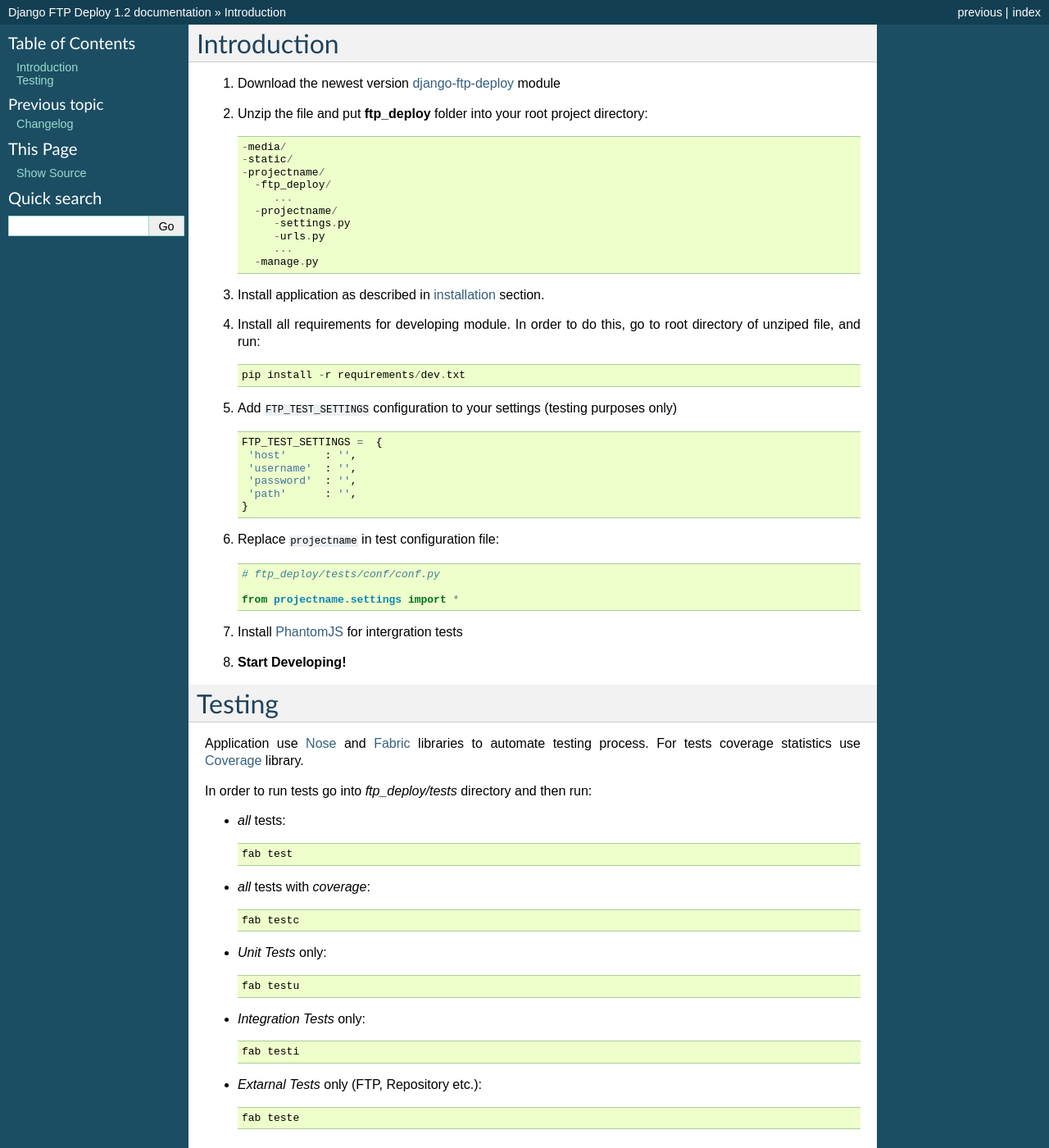
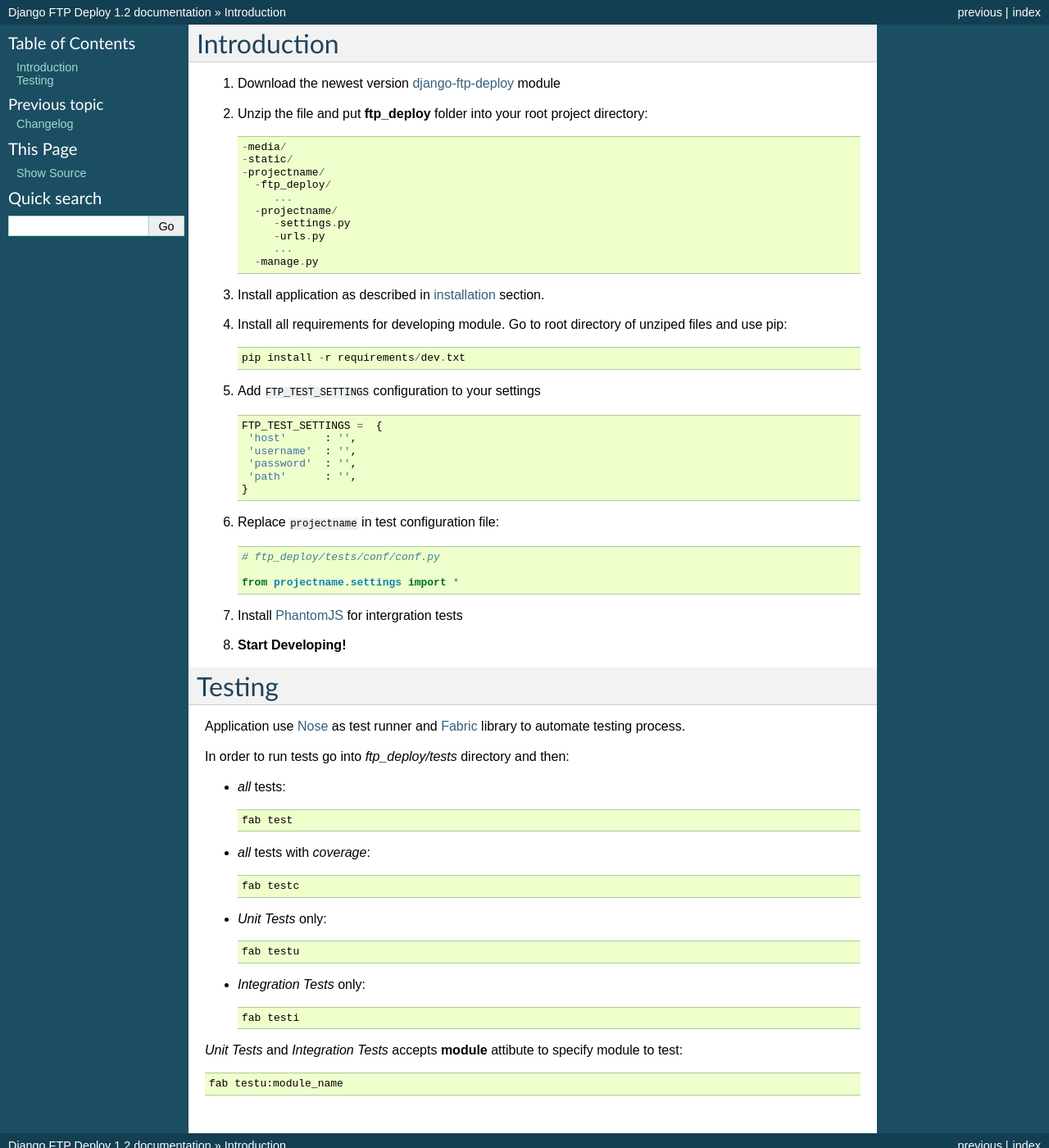
Before and after one commit to eabg/django-ftp-deploy, a Sphinx documentation site: the page built from docs/getinvolved.rst, in a window 1280 px wide and 1400 px high. Shown: the whole window at 82% size. Built offline with Sphinx 7.4.7, drawn with Linux system fonts in a browser that asks for light colours.

```diff
--- a/docs/getinvolved.rst
+++ b/docs/getinvolved.rst
@@ -19,11 +19,11 @@ Introduction
 
 
 3. Install application as described in :ref:`installation <installation>` section.
-4. Install all requirements for developing module. In order to do this, go to root directory of unziped file, and run::
+4. Install all requirements for developing module. Go to root directory of unziped files and use pip::
 
      pip install -r requirements/dev.txt
 
-5. Add ``FTP_TEST_SETTINGS`` configuration to your settings (testing purposes only)
+5. Add ``FTP_TEST_SETTINGS`` configuration to your settings
 
    .. code-block:: python
 
@@ -49,10 +49,9 @@ Introduction
 Testing
 =======
 
-Application use `Nose <https://nose.readthedocs.org/en/latest/>`_ and  `Fabric <http://docs.fabfile.org/en/1.8/>`_ libraries to automate testing process.
-For tests coverage statistics use `Coverage <https://pypi.python.org/pypi/coverage>`_ library.
+Application use `Nose <https://nose.readthedocs.org/en/latest/>`_ as test runner and  `Fabric <http://docs.fabfile.org/en/1.8/>`_ library to automate testing process.
 
-In order to run tests go into *ftp_deploy/tests* directory and then run:
+In order to run tests go into *ftp_deploy/tests* directory and then:
 
 
 * *all* tests::
@@ -71,6 +70,7 @@ In order to run tests go into *ftp_deploy/tests* directory and then run:
 
    fab testi
 
-* *Extarnal Tests* only (FTP, Repository etc.)::
 
-   fab teste
+*Unit Tests* and *Integration Tests* accepts **module** attibute to specify module to test::
+
+   fab testu:module_name
--- a/docs/index.rst
+++ b/docs/index.rst
@@ -70,7 +70,6 @@ Roadmap
 * Cron validation
 * FTP password encryption
 * Advanced statistics
-* Full UnitTest and FunctionalTest cover
 
 
 
--- a/docs/installation.rst
+++ b/docs/installation.rst
@@ -14,9 +14,8 @@ Required third party libraries are **installed automatically** if you use pip to
 1.  Django >= 1.5
 2. `pycurl <https://pypi.python.org/pypi/pycurl>`_
 3. `certifi <https://pypi.python.org/pypi/certifi>`_
-4. `south <https://pypi.python.org/pypi/South/>`_
-5. `django_braces <https://pypi.python.org/pypi/django-braces>`_
-6. `django_crispy_forms <https://pypi.python.org/pypi/django-crispy-forms>`_
+4. `django_braces <https://pypi.python.org/pypi/django-braces>`_
+5. `django_crispy_forms <https://pypi.python.org/pypi/django-crispy-forms>`_
 
 
 
--- a/docs/other.rst
+++ b/docs/other.rst
@@ -21,9 +21,11 @@ All screens are only for preview purposes, and may be different then original ap
 
 .. image:: images/manage.png
 
-3. Restore
+3. Notifications
 
-.. image:: images/restore.png
+.. image:: images/notifications.png
+
+.. image:: images/notifications1.png
 
 4. Log
 
--- a/docs/usage.rst
+++ b/docs/usage.rst
@@ -249,6 +249,6 @@ In order to see logs page you need to click ``Log`` button on the top of the pag
 
   /ftpdeploy/log
 
-Logs provide information about all activity on the FTP Deploy application.
+Logs provide information about all activity in the FTP Deploy application.
 
-In addition log list contain information about number of commits included in deploy. If you need to see more details about included commits, you can click the ``commits number`` to display more informations (commit message, commit user, raw node).
+In addition log list contain information about number of commits included in deploy. If you need to see more details about included commits, you can click the ``commits number`` (commit message, commit user, raw node).
```
Also changed, not shown: docs/changelog.rst (+11 -0 lines), docs/images/coverage_status.png (deleted), docs/images/dashboard.png, docs/images/log.png, docs/images/manage.png, docs/images/notifications.png (added), docs/images/notifications1.png (added), docs/images/restore.png (deleted).
